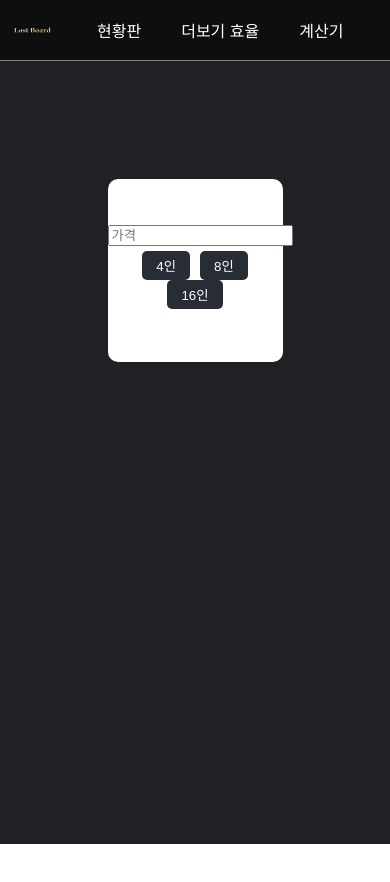
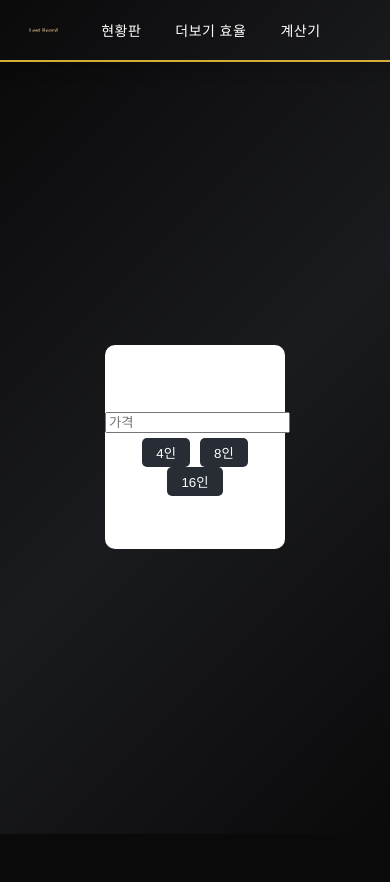
Before and after one commit to Jo-KwanWoo/LostBoardV2, a React (Create React App) app: page /lostboard/calculation in a window 390 px wide. Shown: the top 882 px of the page. Before the commit the page ends 844 px from the top, so only its background shows below. Built offline with nearby package versions, Linux system fonts and the light colour scheme; no server answers.

Commit message:
Modify initial screen design and overall background color.

```diff
--- a/src/App.css
+++ b/src/App.css
@@ -1,5 +1,40 @@
+/* Lost Ark 테마 색상 팔레트 */
+:root {
+  /* Primary Colors - Lost Ark Gold Theme */
+  --primary-gold: #D4AF37;
+  --primary-gold-light: #F4E4BC;
+  --primary-gold-dark: #B8941F;
+  --primary-gold-glow: rgba(212, 175, 55, 0.3);
+
+  /* Background Colors */
+  --bg-primary: #0A0A0B;
+  --bg-secondary: #1A1B1E;
+  --bg-tertiary: #2A2B2E;
+  --bg-card: #1E1F22;
+
+  /* Text Colors */
+  --text-primary: #FFFFFF;
+  --text-secondary: #B0B3B8;
+  --text-muted: #8A8B8F;
+
+  /* Accent Colors */
+  --accent-blue: #4A9EFF;
+  --accent-purple: #8B5CF6;
+  --accent-green: #10B981;
+  --accent-red: #EF4444;
+
+  /* Border & Shadow */
+  --border-color: #3A3B3E;
+  --shadow-light: 0 2px 8px rgba(0, 0, 0, 0.1);
+  --shadow-medium: 0 4px 16px rgba(0, 0, 0, 0.2);
+  --shadow-heavy: 0 8px 32px rgba(0, 0, 0, 0.3);
+  --shadow-gold: 0 0 20px var(--primary-gold-glow);
+}
+
 .App {
   text-align: center;
+  background: var(--bg-primary);
+  min-height: 100vh;
 }
 
 body {
@@ -8,20 +43,25 @@ body {
   height: 100vh;
   display: flex;
   flex-direction: column;
+  background: var(--bg-primary);
+  color: var(--text-primary);
+  font-family: 'Segoe UI', Tahoma, Geneva, Verdana, sans-serif;
 }
 
 .navbar {
-  height: 60px;
+  height: 70px;
   width: 100%;
   display: flex;
   align-items: center;
   position: fixed;
   top: 0;
   left: 0;
-  border-bottom: 1px solid gray;
-  background-color: #0e0e0f;
-  color: white;
-  z-index: 999; /* 가장 위에 배치 */
+  background: linear-gradient(135deg, var(--bg-primary) 0%, var(--bg-secondary) 100%);
+  backdrop-filter: blur(10px);
+  border-bottom: 2px solid var(--primary-gold);
+  color: var(--text-primary);
+  z-index: 999;
+  box-shadow: var(--shadow-medium);
 }
 
 
@@ -34,30 +74,132 @@ body {
   cursor: pointer;
 }
 
-.menu{
-  padding: 10px 20px;
-  border-radius: 4px;
+.menu {
+  padding: 12px 24px;
+  border-radius: 8px;
   font-size: 16px;
+  font-weight: 500;
   cursor: pointer;
-  transition: 0.15s;
+  transition: all 0.3s ease;
+  position: relative;
+  border: 1px solid transparent;
+  text-transform: uppercase;
+  letter-spacing: 0.5px;
 }
 
-.menu:hover{
-  background-color: white;
-  color: black;
+.menu:hover {
+  background: linear-gradient(135deg, var(--primary-gold), var(--primary-gold-light));
+  color: var(--bg-primary);
+  transform: translateY(-2px);
+  box-shadow: var(--shadow-light);
+  border-color: var(--primary-gold-light);
+}
+
+.menu::before {
+  content: '';
+  position: absolute;
+  bottom: -2px;
+  left: 50%;
+  width: 0;
+  height: 2px;
+  background: var(--primary-gold);
+  transition: all 0.3s ease;
+  transform: translateX(-50%);
+}
+
+.menu:hover::before {
+  width: 80%;
 }
 
 .content {
-  margin-top: 60px; /* navbar 높이 */
-  padding: 20px;
-  padding-top: 100px;
-  background-color: #1f2125;
-  color: white;
-  height: calc(100vh - 60px); /* navbar 제외한 높이 */
-  overflow-y: auto; /* 스크롤 가능 */
-  z-index: 1; /* sidebar와 navbar보다 아래 */
+  margin-top: 70px; /* navbar 높이 증가에 맞춤 */
+  padding: 40px 20px;
+  background: linear-gradient(135deg, var(--bg-primary) 0%, var(--bg-secondary) 50%, var(--bg-primary) 100%);
+  color: var(--text-primary);
+  min-height: calc(100vh - 70px);
+  overflow-y: auto;
+  z-index: 1;
   position: relative;
   box-sizing: border-box;
+  display: flex;
+  flex-direction: column;
+  align-items: center;
+  justify-content: center;
+}
+
+/* 초기화면 전용 스타일 */
+.home-content {
+  display: flex;
+  flex-direction: column;
+  align-items: center;
+  justify-content: center;
+  min-height: 60vh;
+  text-align: center;
+}
+
+.home-title {
+  font-size: 3.5rem;
+  font-weight: 700;
+  background: linear-gradient(135deg, var(--primary-gold), var(--primary-gold-light));
+  -webkit-background-clip: text;
+  -webkit-text-fill-color: transparent;
+  background-clip: text;
+  margin-bottom: 1rem;
+  text-shadow: 0 0 30px var(--primary-gold-glow);
+  letter-spacing: 2px;
+}
+
+.home-subtitle {
+  font-size: 1.2rem;
+  color: var(--text-secondary);
+  margin-bottom: 3rem;
+  max-width: 600px;
+  line-height: 1.6;
+}
+
+.search-container {
+  display: flex;
+  flex-direction: column;
+  align-items: center;
+  gap: 20px;
+  padding: 40px;
+  background: var(--bg-card);
+  border-radius: 20px;
+  border: 2px solid var(--border-color);
+  box-shadow: var(--shadow-heavy);
+  backdrop-filter: blur(10px);
+  transition: all 0.3s ease;
+  min-width: 400px;
+}
+
+.search-container:hover {
+  border-color: var(--primary-gold);
+  box-shadow: var(--shadow-gold);
+  transform: translateY(-5px);
+}
+
+.search-input-wrapper {
+  position: relative;
+  width: 100%;
+}
+
+.search-button {
+  background: linear-gradient(135deg, var(--primary-gold), var(--primary-gold-dark)) !important;
+  color: var(--bg-primary) !important;
+  font-weight: 600 !important;
+  text-transform: uppercase !important;
+  letter-spacing: 1px !important;
+  padding: 12px 30px !important;
+  border-radius: 25px !important;
+  border: none !important;
+  box-shadow: var(--shadow-medium) !important;
+  transition: all 0.3s ease !important;
+}
+
+.search-button:hover {
+  transform: translateY(-2px) !important;
+  box-shadow: var(--shadow-gold) !important;
+  background: linear-gradient(135deg, var(--primary-gold-light), var(--primary-gold)) !important;
 }
 
 .App-logo {
@@ -120,3 +262,59 @@ body {
     transform: rotate(360deg);
   }
 }
+
+/* 반응형 디자인 */
+@media (max-width: 768px) {
+  .navbar {
+    height: 60px;
+    padding: 0 15px;
+  }
+
+  .content {
+    margin-top: 60px;
+    padding: 20px 15px;
+  }
+
+  .home-title {
+    font-size: 2.5rem;
+    margin-bottom: 0.8rem;
+  }
+
+  .home-subtitle {
+    font-size: 1rem;
+    margin-bottom: 2rem;
+    padding: 0 20px;
+  }
+
+  .search-container {
+    min-width: auto;
+    width: 100%;
+    max-width: 350px;
+    padding: 30px 20px;
+  }
+
+  .menu {
+    padding: 8px 16px;
+    font-size: 14px;
+  }
+}
+
+@media (max-width: 480px) {
+  .home-title {
+    font-size: 2rem;
+  }
+
+  .search-container {
+    padding: 25px 15px;
+  }
+
+  .navbar {
+    flex-wrap: wrap;
+    height: auto;
+    min-height: 60px;
+  }
+
+  .lost-board {
+    width: 8%;
+  }
+}
--- a/src/App.js
+++ b/src/App.js
@@ -40,27 +40,63 @@ function App() {
           path="/"
           element={
             <div className="content">
-              {/* 텍스트 필드 */}
+              <div className="home-content">
+                <h1 className="home-title">LostBoard</h1>
+                <p className="home-subtitle">
+                  Lost Ark 플레이어를 위한 레이드 효율성 분석 도구<br/>
+                </p>
+
+                <div className="search-container">
+                  <div className="search-input-wrapper">
                     <TextField
-                id="standard-basic"
+                      id="character-search"
                       label="캐릭터명"
-                variant="standard"
+                      variant="outlined"
                       value={characterName}
                       onChange={handleInputChange}
                       onKeyDown={(event) => {
                         if (event.key === "Enter") {
-                    handleSearch(); // Enter 키 입력 시 검색 실행
+                          handleSearch();
                         }
                       }}
+                      fullWidth
+                      sx={{
+                        '& .MuiOutlinedInput-root': {
+                          backgroundColor: 'var(--bg-tertiary)',
+                          color: 'var(--text-primary)',
+                          borderRadius: '12px',
+                          '& fieldset': {
+                            borderColor: 'var(--border-color)',
+                            borderWidth: '2px',
+                          },
+                          '&:hover fieldset': {
+                            borderColor: 'var(--primary-gold)',
+                          },
+                          '&.Mui-focused fieldset': {
+                            borderColor: 'var(--primary-gold)',
+                            boxShadow: '0 0 10px var(--primary-gold-glow)',
+                          },
+                        },
+                        '& .MuiInputLabel-root': {
+                          color: 'var(--text-secondary)',
+                          '&.Mui-focused': {
+                            color: 'var(--primary-gold)',
+                          },
+                        },
+                      }}
                     />
-              {/* 검색 버튼 */}
+                  </div>
+
                   <Button
                     variant="contained"
-                style={{ marginTop: "11px", marginLeft: "8px" }}
+                    className="search-button"
                     onClick={handleSearch}
+                    size="large"
                   >
-                검색
+                    🔍 검색하기
                   </Button>
+                </div>
+              </div>
             </div>
           }
         />
--- a/src/Material.js
+++ b/src/Material.js
@@ -5,7 +5,9 @@ import Raid from "./Data";
 import raidClearReward from "./raidClearReward";
 
 function Material(props) {
-  const itemLevel = parseFloat(props.characterInfo.ItemMaxLevel.replace(/,/g, ""));
+  // props.characterInfo가 없거나 ItemMaxLevel이 없는 경우 기본값 설정
+  const itemLevelString = props.characterInfo?.ItemMaxLevel || "0";
+  const itemLevel = parseFloat(itemLevelString.replace(/,/g, ""));
   const [material, setMaterial] = useState([]);
   const previousCheckedValues = useRef({}); // 이전 체크 상태 저장
   const previousAdditionalCheckedValues = useRef({});
@@ -132,6 +134,11 @@ function Material(props) {
     return Raid[raidIndex].clearGold.reduce((acc, gold) => acc + gold, 0);
   }
 
+  // props 유효성 검사
+  if (!props.characterInfo) {
+    return <div>캐릭터 정보를 불러오는 중...</div>;
+  }
+
   return (
     <div>
       {/* 재료 및 골드 출력 */}
--- a/src/pages/Board.js
+++ b/src/pages/Board.js
@@ -37,6 +37,9 @@ function Board() {
 
   // 필터링: ItemAvgLevel이 1370.00 이하인 객체 제거
   const filteredData = characterData.filter(item => {
+    // item과 ItemAvgLevel이 존재하는지 확인
+    if (!item || !item.ItemAvgLevel) return false;
+
     const itemLevel = parseFloat(item.ItemAvgLevel.replace(/,/g, ""));
     itemLevelArr.push(itemLevel); // itemLevel 값 저장
     return itemLevel >= 1370.00; // 1370.00 이상만 포함
@@ -206,6 +209,28 @@ function Board() {
     return groupSelectedCount + individualSelectedCount;
   };
 
+  // 로딩 상태 처리
+  if (characterData.length === 0) {
+    return (
+      <div className='content'>
+        <div style={{ textAlign: 'center', padding: '50px' }}>
+          <div>캐릭터 정보를 불러오는 중...</div>
+        </div>
+      </div>
+    );
+  }
+
+  // 필터링된 데이터가 없는 경우
+  if (filteredData.length === 0) {
+    return (
+      <div className='content'>
+        <div style={{ textAlign: 'center', padding: '50px' }}>
+          <div>1370 이상의 캐릭터가 없습니다.</div>
+        </div>
+      </div>
+    );
+  }
+
   return (
     <div className='content'>
       <FormControlLabel control={<Switch defaultChecked checked={tierMaterialSwitch}
```
Lines whose indentation alone changed are shown as unchanged.
